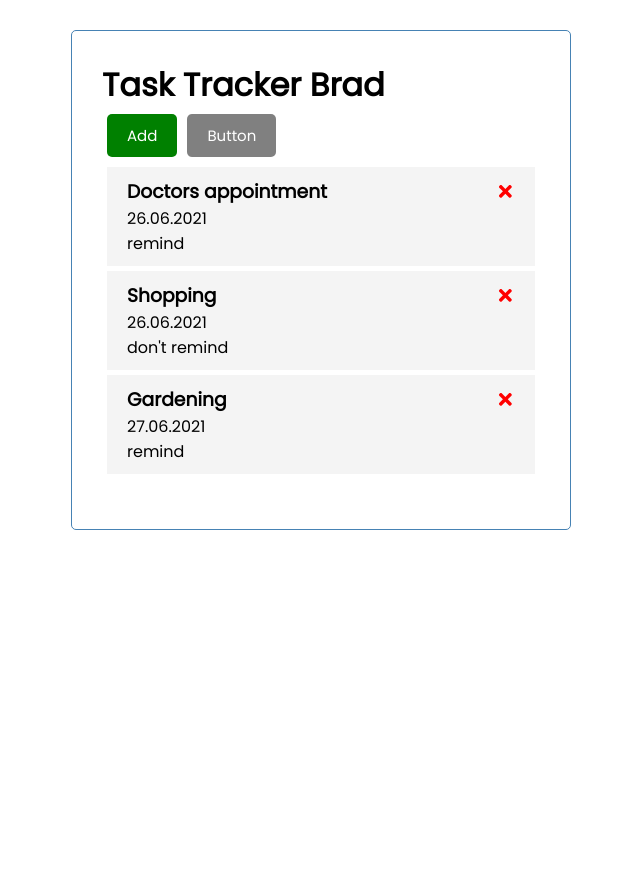
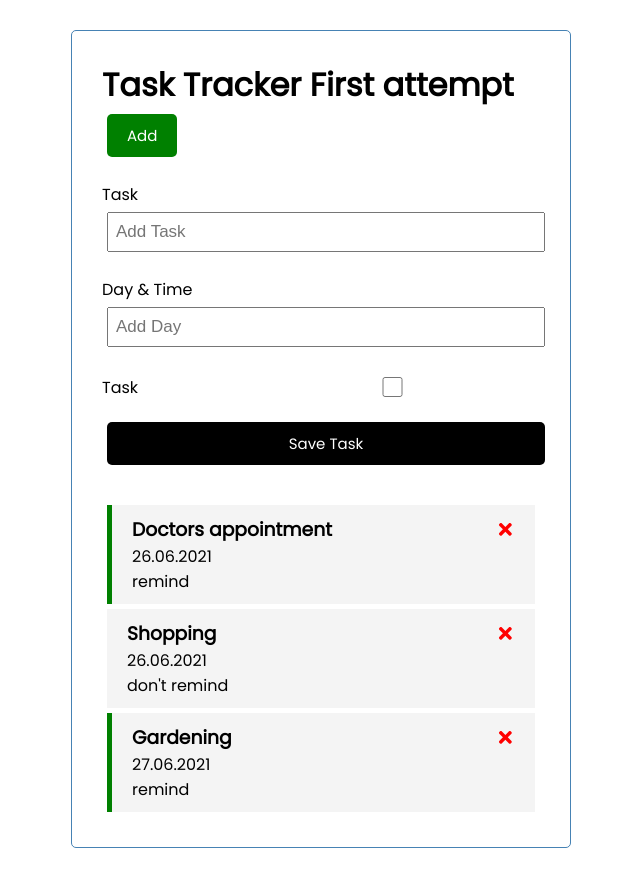
Before and after one commit to Swistusmen/Task-Tracker, a React (Create React App) app: page / in a window 1280 px wide. Shown: the whole page, without its empty margins (319-959 px from the left). Before the commit the page ends 800 px from the top, so only its background shows below. Built offline with nearby package versions, Linux system fonts and the light colour scheme.

Commit message:
Next step

```diff
--- a/src/App.js
+++ b/src/App.js
@@ -1,9 +1,10 @@
 import Header from "./components/Header"
 import Tasks from "./components/Tasks"
+import AddTask from "./components/AddTask"
 import {useState } from 'react'
 
 function App() {
-  const name= 'Brad'
+  const name= 'First attempt'
   const [tasks, setTasks]=useState([
     {
         id: 1,
@@ -25,14 +26,21 @@ function App() {
     }
 ])
 
+//figure out how does it work
 const deleteTask=(id)=>{
-  console.log("delete",id)
+  setTasks(tasks.filter((task)=>task.id!==id))
+}
+
+const toggleReminder=(id)=>{
+  setTasks(tasks.map((task)=>task.id===id? {...task, reminder:!task.reminder}:task))
 }
 
   return (
     <div className="container">
       <Header title={name}/>
-      <Tasks tasks={tasks} onDelete={deleteTask}/>
+      <AddTask/>
+      {tasks.length>0?<Tasks tasks={tasks} onDelete={deleteTask} onToggle={toggleReminder}
+      />: "There is no tasks to show"}
     </div>
   )
 }
--- /dev/null
+++ b/src/components/AddTask.js
@@ -0,0 +1,31 @@
+import {useState} from 'react'
+
+const AddTask=()=>{
+    const [text,setText]=useState()
+    const [day,setDay]=useState()
+    const [reminder,setReminder]=useState()
+
+    return(
+        <form className="add-form">
+            <div className="form-control">
+                <label> Task</label>
+                <input type="text" placeholder="Add Task"
+                value={text} onChange={(e)=> setText(e.target.value)} />
+            </div>
+            <div className="form-control">
+                <label> Day & Time</label>
+                <input type="text" placeholder="Add Day"
+                value={day} onChange={(e)=> setDay(e.target.value)}/>
+            </div>
+            <div className="form-control form-control-check">
+                <label> Task</label>
+                <input type="checkbox" placeholder="Add Reminder"
+                value={reminder} onChange={(e)=> setReminder(e.currentTarget.checked)}/>
+            </div>
+
+            <input type="submit" value="Save Task" className="btn btn-block"/>
+        </form>
+    )
+}
+
+export default AddTask
--- a/src/components/Header.js
+++ b/src/components/Header.js
@@ -9,7 +9,6 @@ const Header = (props) => {
         <header>
             <h1>Task Tracker {props.title}</h1>
             <Button onClick={MyFun} color="green" text="Add"/>
-            <Button/>
         </header>
     )
 }
--- a/src/components/Task.js
+++ b/src/components/Task.js
@@ -2,11 +2,11 @@ import { FaTimes} from 'react-icons/fa'
 
 const Task=(props)=>{
     return (
-        <div className="task">
+        <div className={`task ${props.reminder? "reminder": ""}`} onDoubleClick={()=>props.onToggle(props.id)}>
             <h3> {props.text} <FaTimes style={{
                 color: 'red',
                 cursor: "pointer"
-            }} onClick={()=>props.onDelete(props.key)}/></h3>
+            }} onClick={()=>props.onDelete(props.id)}/></h3>
             <p>{props.day}</p>
             <p>{props.reminder==true?"remind": "don't remind"}</p>
         </div>
--- a/src/components/Tasks.js
+++ b/src/components/Tasks.js
@@ -4,7 +4,7 @@ const Tasks=(props)=>{
     return (
         <>
         {props.tasks.map((task)=>(
-            <Task key={task.id} text={task.text} day={task.day} reminder={task.reminder} onDelete={props.onDelete}
+            <Task id={task.id} text={task.text} day={task.day} reminder={task.reminder} onDelete={props.onDelete} onToggle={props.onToggle}
             />
         ))}
         </>
--- a/src/index.css
+++ b/src/index.css
@@ -14,7 +14,7 @@ body {
   max-width: 500px;
   margin: 30px auto;
   overflow: auto;
-  min-height: 500px;
+  min-height: 300px;
   border: 1px solid steelblue;
   padding: 30px;
   border-radius: 5px;
```
